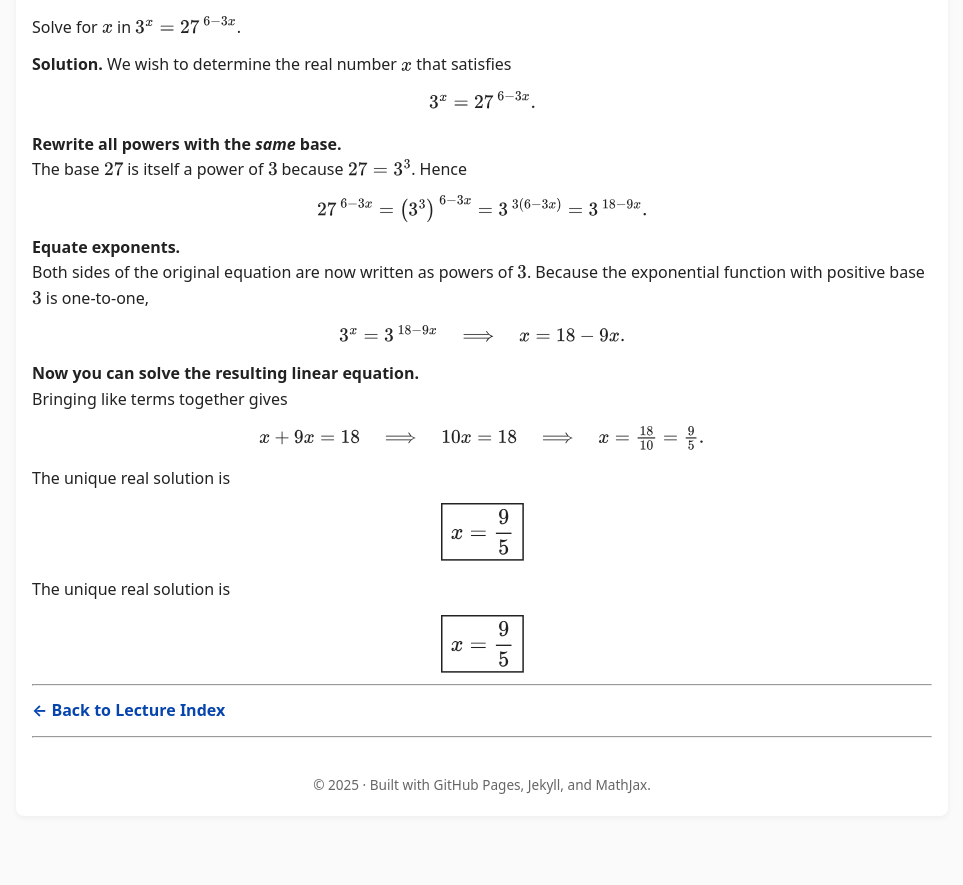
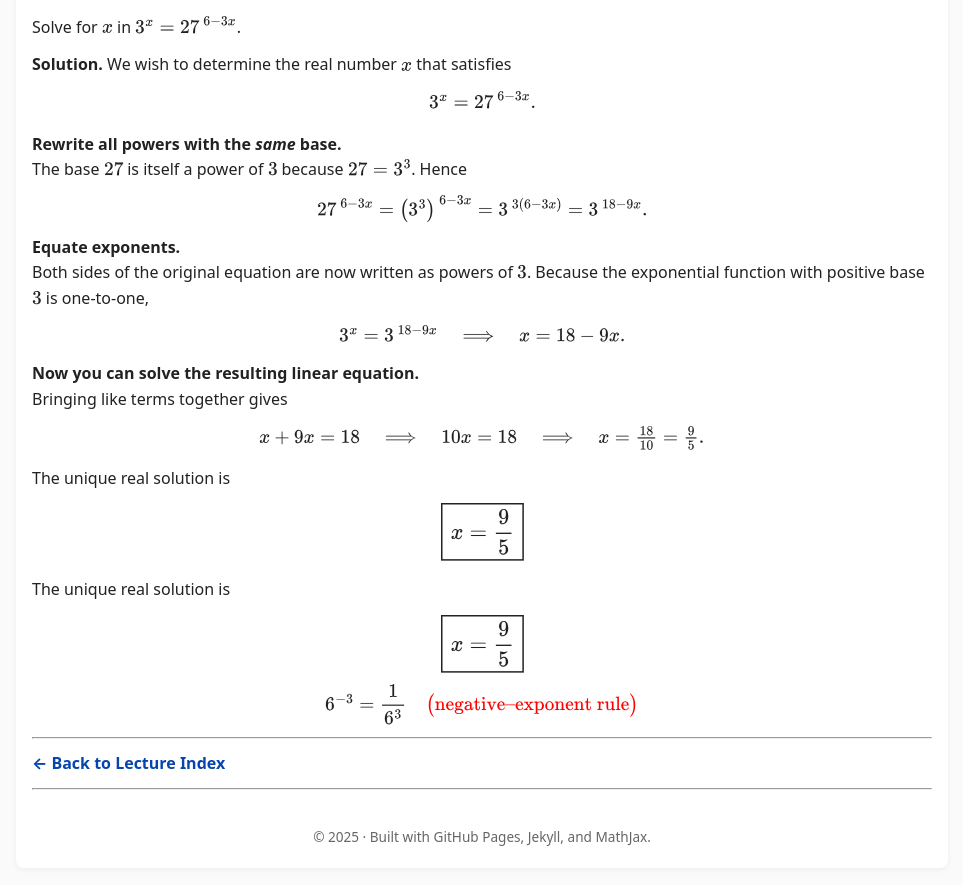
Before and after one commit to SaleemKamaludin/SaleemKamaludin.github.io, a Jekyll site: the page built from courses/math-1115/lecture-notes/lecture3.md, in a window 1280 px wide and 900 px high, scrolled down 1848 px. Shown: the top 885 px of the window, without its empty margins (158-1121 px from the left). Built offline with Jekyll 4.4.1, drawn with Linux system fonts in a browser that asks for light colours; before the commit the page ends 2696 px from its top, so only the background shows below that.

Commit message:
Update lecture3.md

```diff
--- a/courses/math-1115/lecture-notes/lecture3.md
+++ b/courses/math-1115/lecture-notes/lecture3.md
@@ -248,6 +248,15 @@ To ensure consistency, these operations must be performed in a **specific order*
 </p>
 
 
+<div class="solution">
+  <p style="text-align:center;">
+    \( 6^{-3}
+      = \dfrac{1}{6^{3}} \quad
+      \textcolor{red}{\bigl(\text{negative–exponent rule}\bigr)} \)
+  </p>
+</div>
+
+
 ---
 
 **[← Back to Lecture Index](/courses/math-1115/lecture-notes/)**
```
